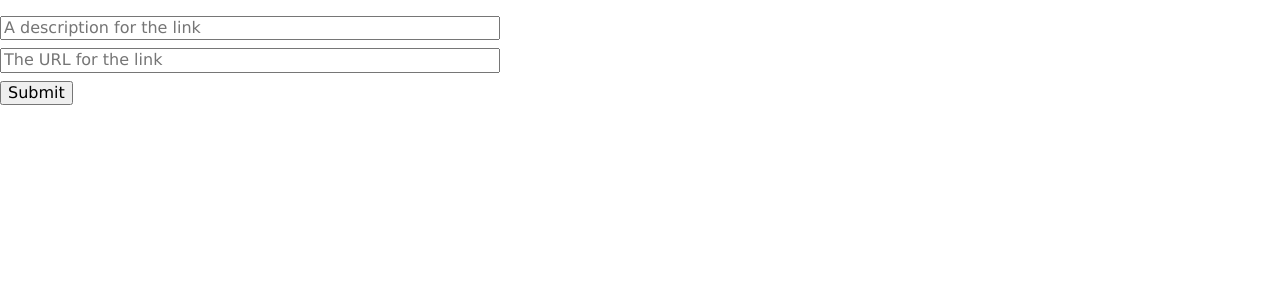
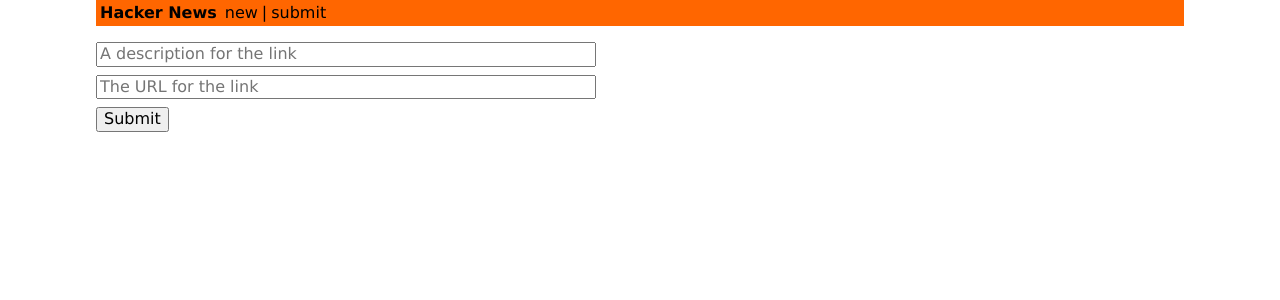
Before and after one commit to minh-v/hackernews-react-apollo-self, a React (Create React App) app: page /create in a window 1280 px wide. Shown: the top 300 px of the page. Built offline with nearby package versions, Linux system fonts and the light colour scheme.

Commit message:
implemented routing functionality using react-router for navigation between CreateLink and LinkList components

```diff
--- a/package.json
+++ b/package.json
@@ -11,6 +11,8 @@
     "react": "^16.12.0",
     "react-apollo": "^3.1.3",
     "react-dom": "^16.12.0",
+    "react-router": "^5.1.2",
+    "react-router-dom": "^5.1.2",
     "react-scripts": "3.3.0"
   },
   "scripts": {
--- a/src/components/App.js
+++ b/src/components/App.js
@@ -2,10 +2,22 @@
 import LinkList from "./LinkList";
 import CreateLink from "./CreateLink";
 import "../styles/App.css";
+import Header from "./Header";
+import { Switch, Route } from "react-router";
 
 class App extends Component {
   render() {
-    return <CreateLink />;
+    return (
+      <div className="center w85">
+        <Header />
+        <div classNAme="ph3 pv1 background-gray">
+          <Switch>
+            <Route exact path="/" component={LinkList} />
+            <Route exact path="/create" component={CreateLink} />
+          </Switch>
+        </div>
+      </div>
+    );
   }
 }
 
--- a/src/components/CreateLink.js
+++ b/src/components/CreateLink.js
@@ -48,8 +48,14 @@
             placeholder="The URL for the link"
           />
         </div>
-        {/* when the button is clicked, call the function */}
-        <Mutation mutation={POST_MUTATION} variables={{ description, url }}>
+        {/* when the button is clicked, call the function
+        after mutation, redirect from CreateLink to LinkList component
+        */}
+        <Mutation
+          mutation={POST_MUTATION}
+          variables={{ description, url }}
+          onCompleted={() => this.props.history.push("/")}
+        >
           {postMutation => <button onClick={postMutation}>Submit</button>}
         </Mutation>
       </div>
--- /dev/null
+++ b/src/components/Header.js
@@ -0,0 +1,26 @@
+import React, { Component } from "react";
+import { Link } from "react-router-dom";
+import { withRouter } from "react-router";
+
+class Header extends Component {
+  render() {
+    return (
+      <div className="flex pa1 justify-between nowrap orange">
+        <div className="flex flex-fixed black">
+          <div className="fw7 mr1">Hacker News</div>
+          {/* Navigate to LinkList component*/}
+          <Link to="/" className="ml1 no-underline black">
+            new
+          </Link>
+          <div className="ml1">|</div>
+          {/* Navigate to CreateLink component*/}
+          <Link to="/create" className="ml1 no-underline black">
+            submit
+          </Link>
+        </div>
+      </div>
+    );
+  }
+}
+
+export default withRouter(Header);
--- a/src/index.js
+++ b/src/index.js
@@ -9,6 +9,9 @@
 import { ApolloClient } from "apollo-client";
 import { createHttpLink } from "apollo-link-http";
 import { InMemoryCache } from "apollo-cache-inmemory";
+
+//importing router
+import { BrowserRouter } from "react-router-dom";
 
 //create httpLink that connects ApolloClient with graphQL API
 //server runs at localhost:4000, uri is the endpoint
@@ -23,10 +26,13 @@
 });
 
 //wrap App in ApolloProvider, passing client as prop
+//wrap app in BrowserRouter so all child components will have access to routing
 ReactDOM.render(
-  <ApolloProvider client={client}>
-    <App />
-  </ApolloProvider>,
+  <BrowserRouter>
+    <ApolloProvider client={client}>
+      <App />
+    </ApolloProvider>
+  </BrowserRouter>,
   document.getElementById("root")
 );
 
```
Also changed, not shown: 1 other file (tests, documents, lock files or other folders).
